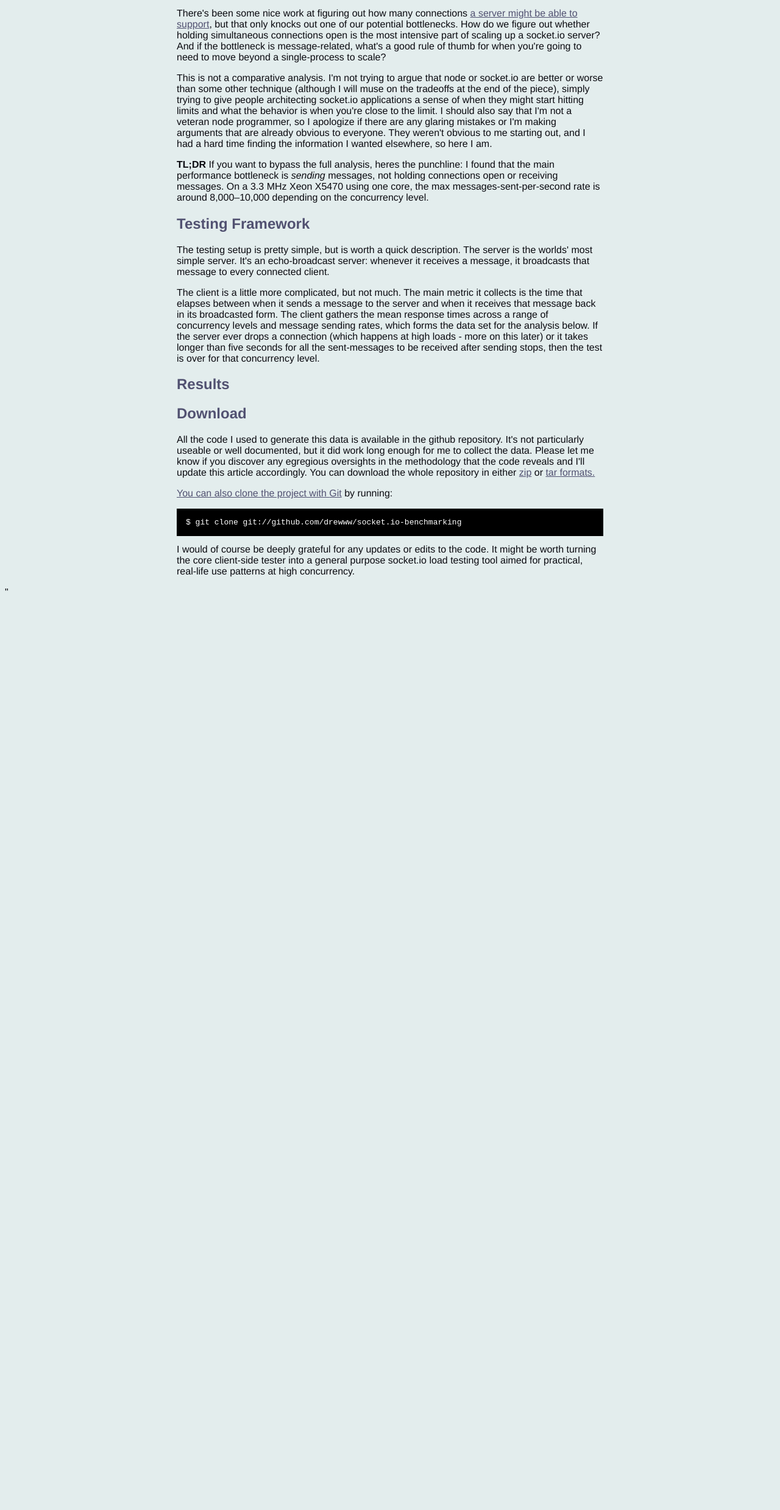
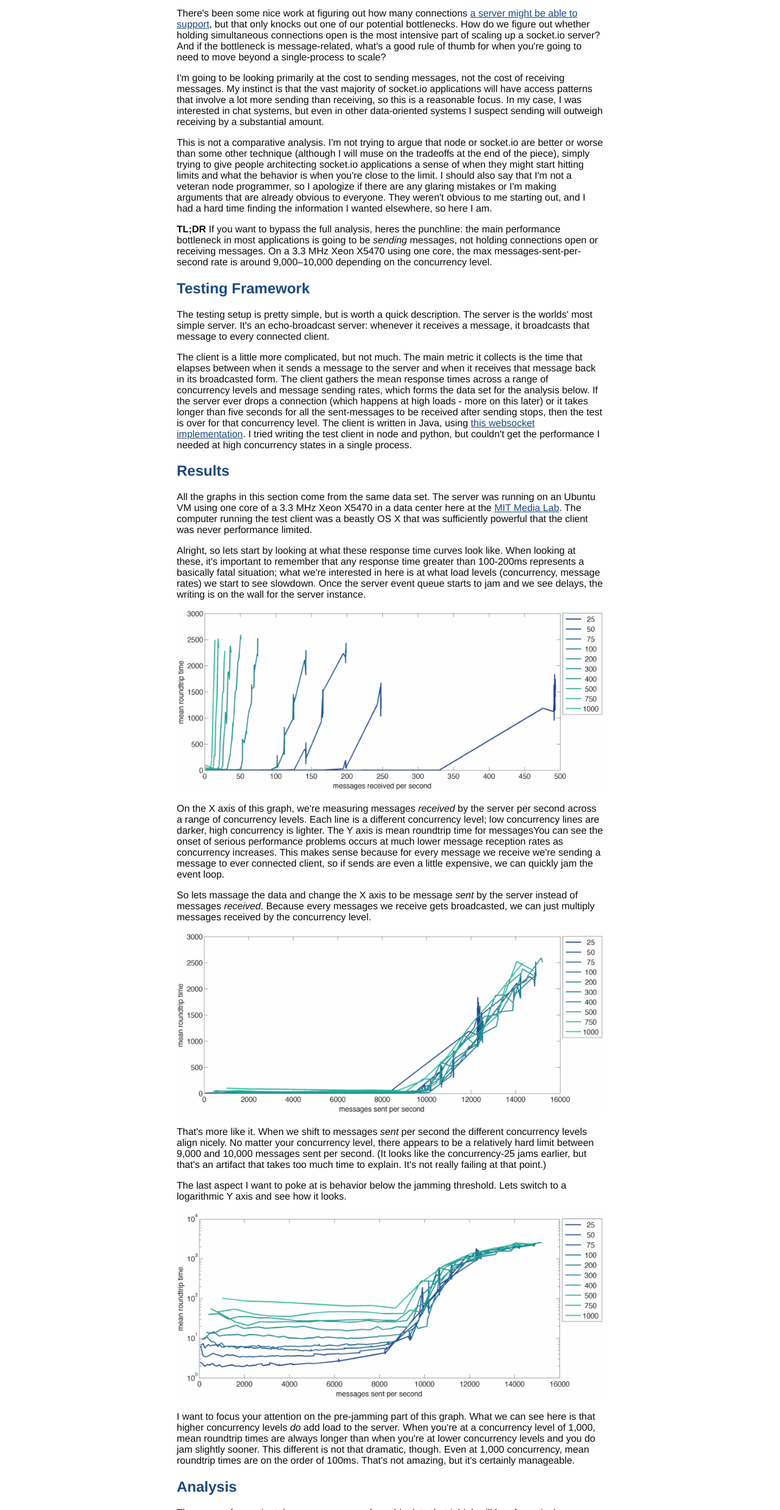
Before and after one commit to drewww/socket.io-benchmarking, a plain HTML site: page index.html in a window 1280 px wide. Shown: the part 324-2800 px from the top of the page at 61% size. Before the commit the page ends 1312 px from the top, so only its background shows below. Drawn offline with Linux system fonts and the light colour scheme.

Commit message:
A bunch of writing in the results section and the start of an analysis section.

```diff
--- a/index.html
+++ b/index.html
@@ -8,7 +8,7 @@
   <style type="text/css">
     body {
       margin-top: 1.0em;
-      background-color: #E3EDED;
+      background-color: #ffffff;
       font-family: Helvetica, Arial, FreeSans, san-serif;
       color: #0A0A10;
     }
@@ -16,12 +16,12 @@
       margin: 0 auto;
       width: 700px;
     }
-    h1 { font-size: 3.8em; color: #515171; margin-bottom: 3px; }
+    h1 { font-size: 3.8em; color: #1B497F; margin-bottom: 3px; }
     h1 .small { font-size: 0.4em; }
     h1 a { text-decoration: none }
-    h2 { font-size: 1.5em; color: #515171; }
-    h3 { text-align: center; color: #515171; }
-    a { color: #515171; }
+    h2 { font-size: 1.5em; color: #1B497F; }
+    h3 { text-align: center; color: #1B497F; }
+    a { color: #1B497F; }
     .description { font-size: 1.2em; margin-bottom: 30px; margin-top: 30px; font-style: italic;}
     .download { float: right; }
     pre { background: #000; color: #fff; padding: 15px;}
@@ -51,21 +51,46 @@
 
 <p>There's been some nice work at figuring out how many connections <a href="http://blog.mixu.net/2011/11/22/performance-benchmarking-socket-io-0-8-7-0-7-11-and-0-6-17-and-nodes-native-tcp/">a server might be able to support</a>, but that only knocks out one of our potential bottlenecks. How do we figure out whether holding simultaneous connections open is the most intensive part of scaling up a socket.io server? And if the bottleneck is message-related, what's a good rule of thumb for when you're going to need to move beyond a single-process to scale?</p>
 
+<p>I'm going to be looking primarily at the cost to sending messages, not the cost of receiving messages. My instinct is that the vast majority of socket.io applications will have access patterns that involve a lot more sending than receiving, so this is a reasonable focus. In my case, I was interested in chat systems, but even in other data-oriented systems I suspect sending will outweigh receiving by a substantial amount.</p>
+
 <p>This is not a comparative analysis. I'm not trying to argue that node or socket.io are better or worse than some other technique (although I will muse on the tradeoffs at the end of the piece), simply trying to give people architecting socket.io applications a sense of when they might start hitting limits and what the behavior is when you're close to the limit. I should also say that I'm not a veteran node programmer, so I apologize if there are any glaring mistakes or I'm making arguments that are already obvious to everyone. They weren't obvious to me starting out, and I had a hard time finding the information I wanted elsewhere, so here I am.</p>
 
-<p><b>TL;DR</b> If you want to bypass the full analysis, heres the punchline: I found that the main performance bottleneck is <i>sending</i> messages, not holding connections open or receiving messages. On a 3.3 MHz Xeon X5470 using one core, the max messages-sent-per-second rate is around 8,000&ndash;10,000 depending on the concurrency level.</p>
+<p><b>TL;DR</b> If you want to bypass the full analysis, heres the punchline: the main performance bottleneck in most applications is going to be <i>sending</i> messages, not holding connections open or receiving messages. On a 3.3 MHz Xeon X5470 using one core, the max messages-sent-per-second rate is around 9,000&ndash;10,000 depending on the concurrency level.</p>
 
 <h2>Testing Framework</h2>
 
 <p> The testing setup is pretty simple, but is worth a quick description. The server is the worlds' most simple server. It's an echo-broadcast server: whenever it receives a message, it broadcasts that message to every connected client.</p>
 
-<p>The client is a little more complicated, but not much. The main metric it collects is the time that elapses between when it sends a message to the server and when it receives that message back in its broadcasted form. The client gathers the mean response times across a range of concurrency levels and message sending rates, which forms the data set for the analysis below. If the server ever drops a connection (which happens at high loads - more on this later) or it takes longer than five seconds for all the sent-messages to be received after sending stops, then the test is over for that concurrency level.</p>
+<p>The client is a little more complicated, but not much. The main metric it collects is the time that elapses between when it sends a message to the server and when it receives that message back in its broadcasted form. The client gathers the mean response times across a range of concurrency levels and message sending rates, which forms the data set for the analysis below. If the server ever drops a connection (which happens at high loads - more on this later) or it takes longer than five seconds for all the sent-messages to be received after sending stops, then the test is over for that concurrency level. The client is written in Java, using <a href="https://github.com/TooTallNate/Java-WebSocket">this websocket implementation</a>. I tried writing the test client in node and python, but couldn't get the performance I needed at high concurrency states in a single process.</p>
 
 <h2>Results</h2>
 
+<p>All the graphs in this section come from the same data set. The server was running on an Ubuntu VM using one core of a 3.3 MHz Xeon X5470 in a data center here at the <a href="http://media.mit.edu/">MIT Media Lab</a>. The computer running the test client was a beastly OS X that was sufficiently powerful that the client was never performance limited.</p>
+
+<p>Alright, so lets start by looking at what these response time curves look like. When looking at these, it's important to remember that any response time greater than 100-200ms represents a basically fatal situation; what we're interested in here is at what load levels (concurrency, message rates) we start to see slowdown. Once the server event queue starts to jam and we see delays, the writing is on the wall for the server instance.</p>
+
+<img width="100%" src="img/received-per-second.png">
+
+<p>On the X axis of this graph, we're measuring messages <i>received</i> by the server per second across a range of concurrency levels. Each line is a different concurrency level; low concurrency lines are darker, high concurrency is lighter. The Y axis is mean roundtrip time for messagesYou can see the onset of serious performance problems occurs at much lower message reception rates as concurrency increases. This makes sense because for every message we receive we're sending a message to ever connected client, so if sends are even a little expensive, we can quickly jam the event loop.</p>
+
+<p>So lets massage the data and change the X axis to be message <i>sent</i> by the server instead of messages <i>received</i>. Because every messages we receive gets broadcasted, we can just multiply messages received by the concurrency level.</p>
+
+<img width="100%" src="img/sent-per-second.png">
 
 
+<p>That's more like it. When we shift to messages <i>sent</i> per second the different concurrency levels align nicely. No matter your concurrency level, there appears to be a relatively hard limit between 9,000 and 10,000 messages sent per second. (It looks like the concurrency-25 jams earlier, but that's an artifact that takes too much time to explain. It's not really failing at that point.)</p>
 
+<p>The last aspect I want to poke at is behavior below the jamming threshold. Lets switch to a logarithmic Y axis and see how it looks.</p>
+
+<img width="100%" src="img/sent-per-second-log.png">
+
+<p>I want to focus your attention on the pre-jamming part of this graph. What we can see here is that higher concurrency levels <i>do</i> add load to the server. When you're at a concurrency level of 1,000, mean roundtrip times are always longer than when you're at lower concurrency levels and you do jam slightly sooner. This different is not that dramatic, though. Even at 1,000 concurrency, mean roundtrip times are on the order of 100ms. That's not amazing, but it's certainly manageable.</p>
+
+<h2>Analysis</h2>
+
+<p>There are a few major take-away messages from this data that I think will be of practical importance to people architecting and designing node and socket.io applications.
+
+<p>There's been a lot of conversation about the relative performance of single-threaded versus multiple-threaded applications. I'm not doing a direct comparison here, but nonetheless I think there are some interesting lessons.</p>
 
 
 
```
Also changed, not shown: img/received-per-second-log.png (deleted).
